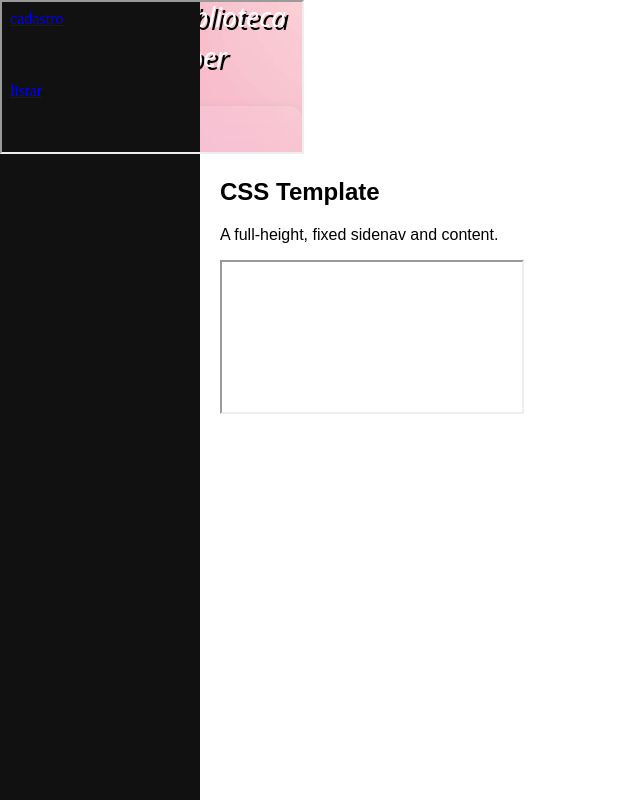
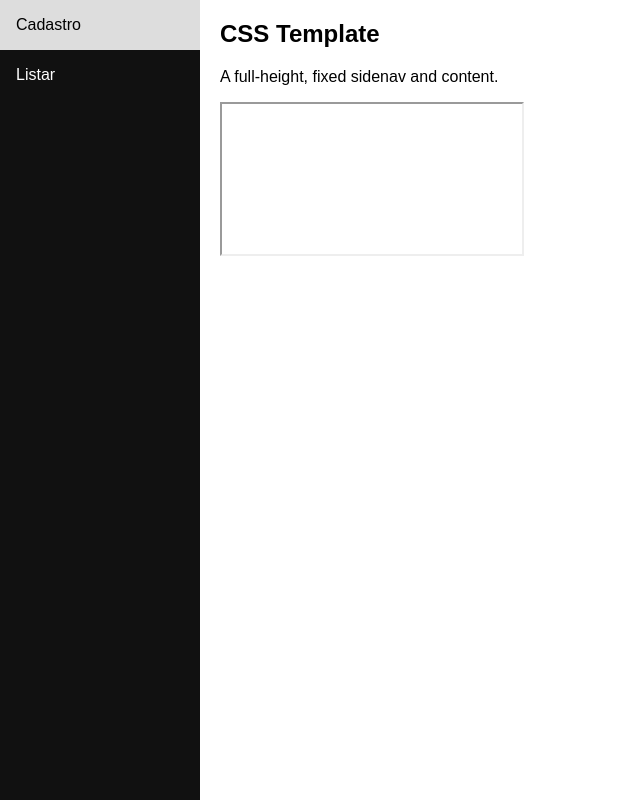
Before and after one commit to F3lip3007/projeto, a PHP site: page /home.php in a window 1280 px wide. Shown: the whole page, without its empty margins (0-640 px from the left). Run offline with PHP 8.4, Linux system fonts and the light colour scheme; data that the repository does not hold is empty.

Commit message:
tamara e lorena

```diff
--- a/public/home.php
+++ b/public/home.php
@@ -51,11 +51,11 @@
 <body>
 
 <div class="sidenav">
-<iframe  src="homebotao.php" ></iframe>
+  <a href="homecadastro.php">Cadastro</a>
+  <a href="homelistar.php" >Listar</a>
+
 </div>
 
-
-<iframe  src="cliente.php" name="frame" ></iframe>
 <div class="content">
   <h2>CSS Template</h2>
   <p>A full-height, fixed sidenav and content.</p>
```
